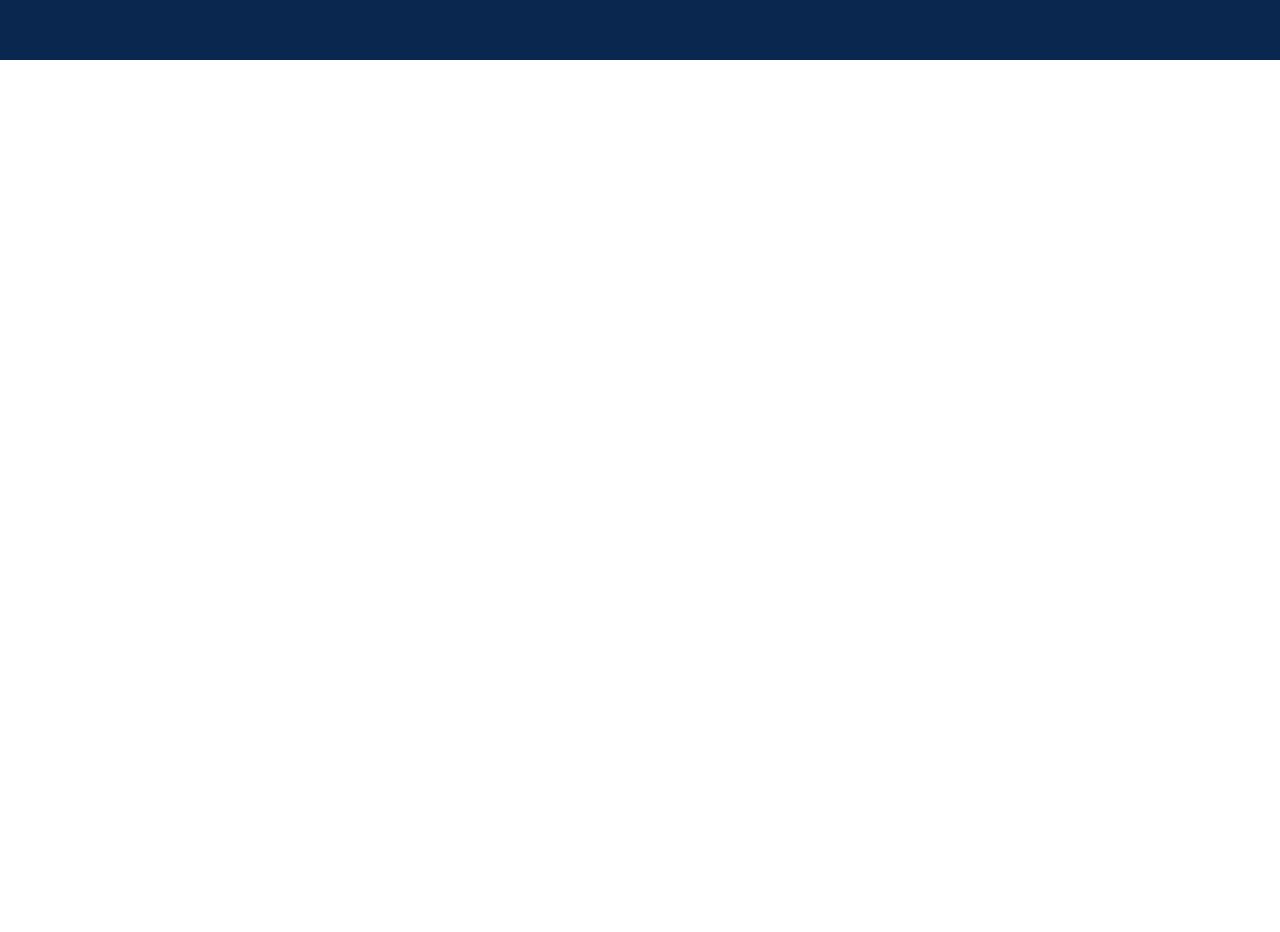
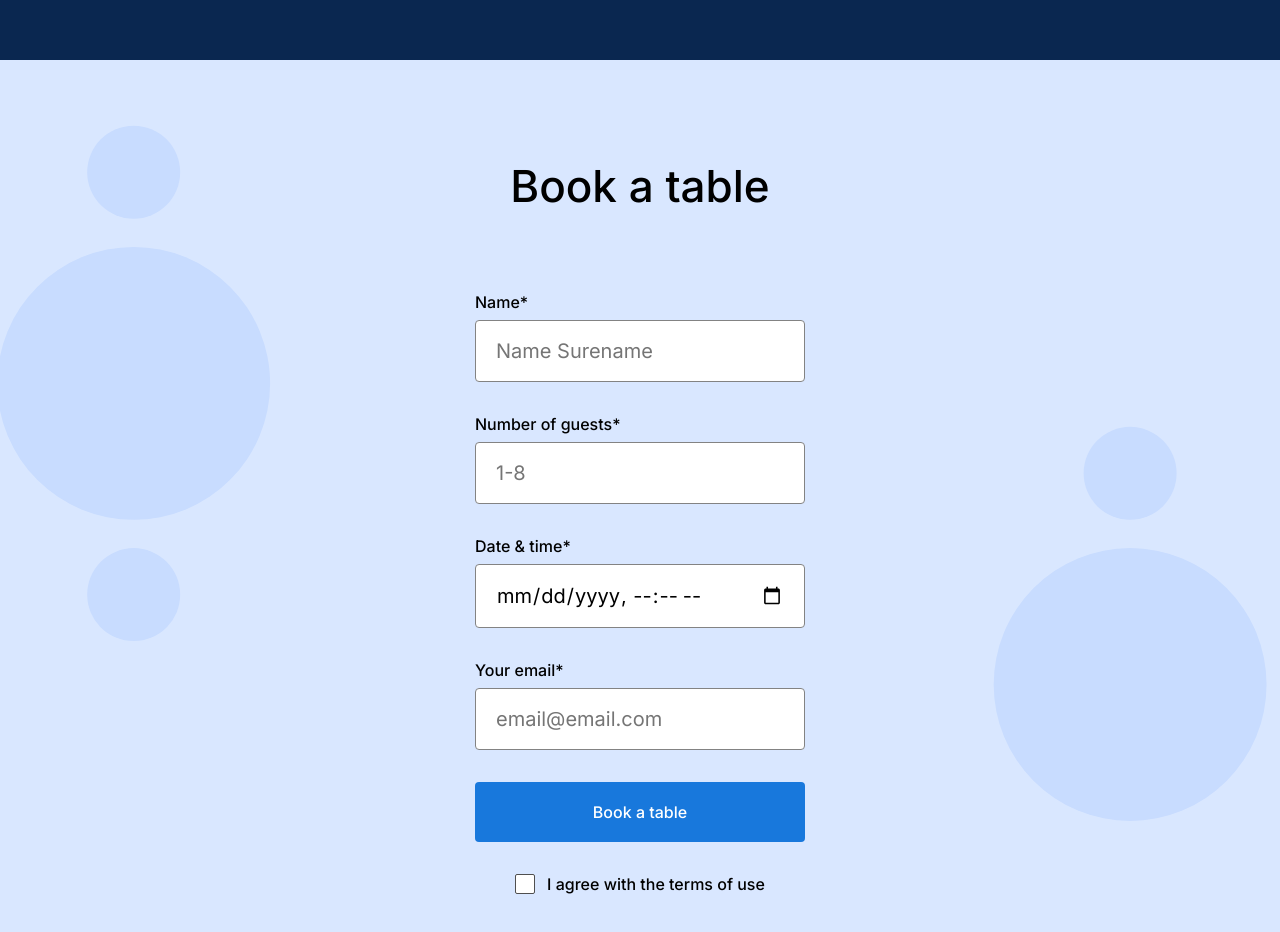
Before and after one commit to victor-187/se_project_coffeeshop, a plain HTML site: page index.html in a window 1280 px wide. Shown: the part 2169-3101 px from the top of the page. Before the commit the page ends 2229 px from the top, so only its background shows below. Drawn offline with Linux system fonts and the light colour scheme.

Commit message:
New update coffeshop

```diff
--- a/index.html
+++ b/index.html
@@ -97,7 +97,70 @@
             </li>
           </ul>
         </section>
-        <section id="book-a-table" class="reservation"></section>
+        <section id="book-a-table" class="reservation">
+          <h2 class="reservation__title">Book a table</h2>
+
+          <form class="reservation__form form">
+            <fieldset class="form__fieldset">
+              <label for="name-input" class="form__label"
+                >Name*
+                <input
+                  id="name-input"
+                  type="text"
+                  class="form__input"
+                  placeholder="Name Surename"
+                  required
+                />
+              </label>
+
+              <label for="number-input" class="form__label">
+                Number of guests*
+                <input
+                  id="number-input"
+                  type="number"
+                  class="form__input"
+                  placeholder="1-8"
+                  min="1"
+                  max="8"
+                  required
+                />
+              </label>
+
+              <label for="datetime-local" class="form__label"
+                >Date & time*</label
+              >
+              <input
+                id="datetime-local"
+                type="datetime-local"
+                class="form__input"
+                required
+              />
+              <label for="email-input" class="form__label"
+                >Your email*
+                <input
+                  id="email-input"
+                  type="email"
+                  class="form__input"
+                  placeholder="email@email.com"
+                  required
+                />
+              </label>
+            </fieldset>
+            <button class="form__button">Book a table</button>
+            <label
+              for="checkbox-input"
+              class="form__label form__label_type_checkbox"
+            >
+              <input
+                id="checkbox-input"
+                type="checkbox"
+                class="form__checkbox"
+                required
+              />
+              I agree with the terms of use
+            </label>
+          </form>
+        </section>
         <section id="menu" class="menu"></section>
         <section class="about"></section>
       </main>
--- a/pages/index.css
+++ b/pages/index.css
@@ -151,3 +151,98 @@
   font-size: 20px;
   line-height: 30px;
 }
+
+.reservation {
+  padding: 100px 0 120px;
+  background: center / cover no-repeat #d9e7ff
+    url(../images/background_reservation.svg);
+  display: flex;
+  justify-content: center;
+  flex-direction: column;
+}
+
+.reservation__title {
+  margin: 0 0 80px;
+  text-align: center;
+  font-family: Inter, Arial, sans-serif;
+  font-style: normal;
+  font-weight: 500;
+  font-size: 44px;
+  line-height: 52px;
+}
+
+.reservation__form {
+  margin: 0 auto;
+}
+
+.form__label {
+  font-family: Inter, Arial, sans-serif;
+  font-style: normal;
+  font-weight: 500;
+  font-size: 16px;
+  line-height: 20px;
+}
+
+.form {
+  max-width: 385px;
+}
+
+.form__fieldset {
+  margin: 0;
+  padding: 0;
+  border: none;
+}
+
+.form__input {
+  display: block;
+  width: 100%;
+  box-sizing: border-box;
+  padding: 15px 20px;
+  margin: 8px 0 32px;
+  border-radius: 4px;
+  border: 1px solid #838383;
+  font-family: Inter, Arial, sans-serif;
+  font-style: normal;
+  font-weight: normal;
+  font-size: 20px;
+  line-height: 30px;
+}
+
+.form__button {
+  text-align: center;
+  background-color: #1878dc;
+  color: #fff;
+  padding: 20px 0;
+  width: 100%;
+  font-family: Inter, Arial, sans-serif;
+  font-style: normal;
+  font-weight: 500;
+  font-size: 16px;
+  line-height: 20px;
+  border-radius: 4px;
+  border: none;
+}
+
+.form__button:hover {
+  background-color: #3f96f3;
+}
+
+.form__checkbox {
+  border-radius: 2px;
+  width: 20px;
+  height: 20px;
+  appearance: none;
+  background-color: #fff;
+  border: 1px solid #4f4f4f;
+}
+
+.form__checkbox:checked {
+  background: #1878dc url(../images/check.svg) no-repeat center;
+}
+
+.form__label_type_checkbox {
+  display: flex;
+  gap: 12px;
+  justify-content: center;
+  margin-top: 32px;
+}
```
